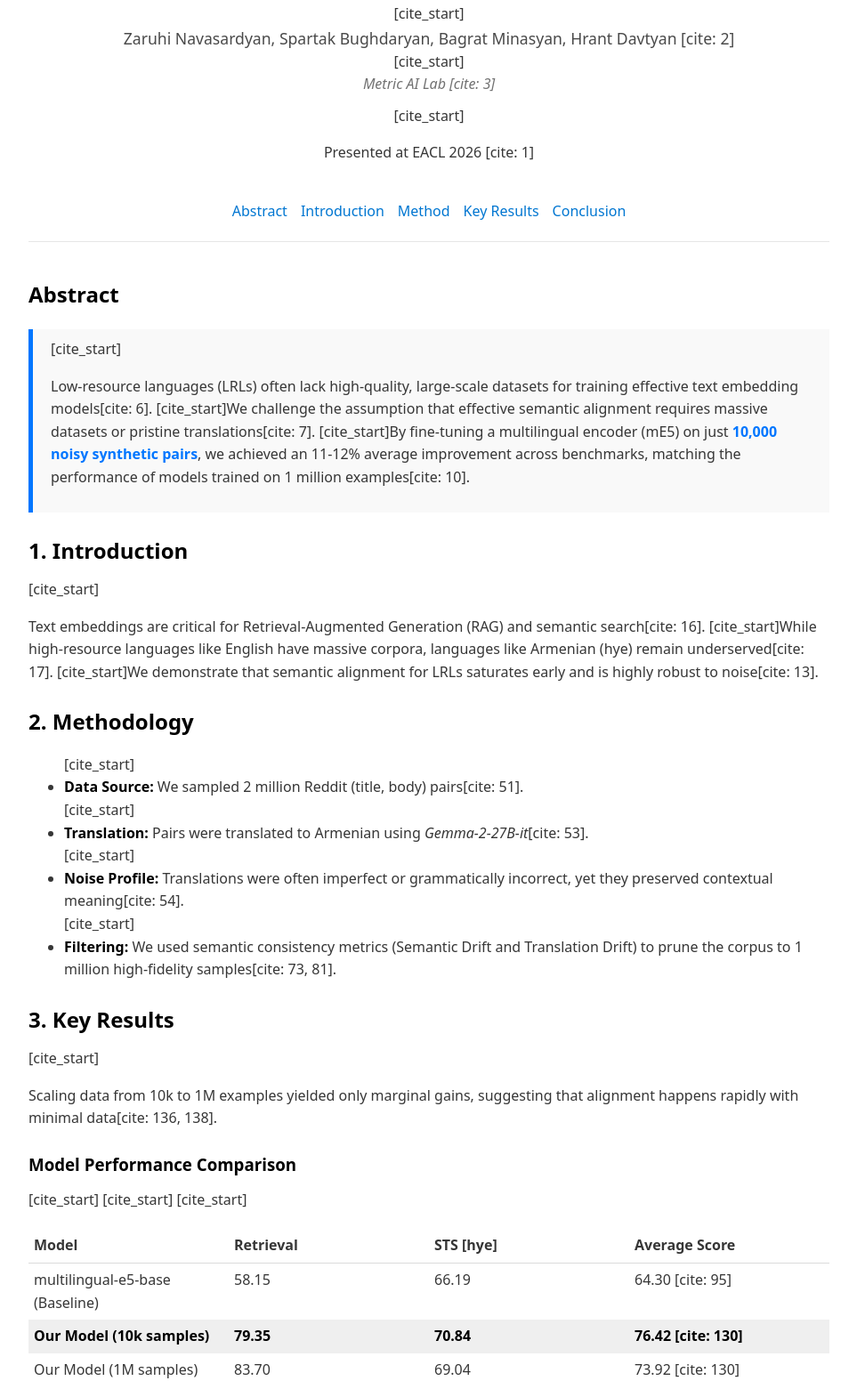
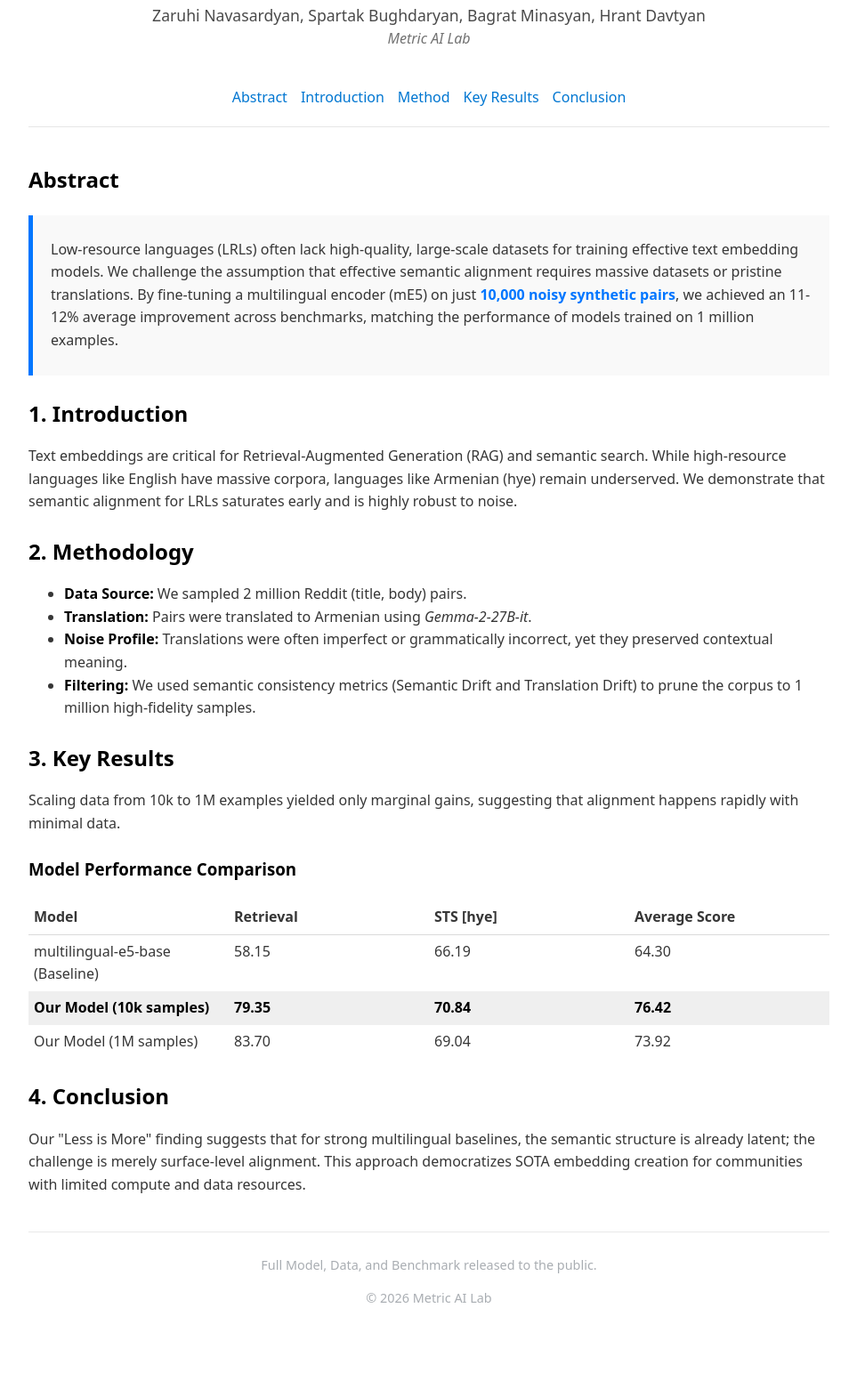
Before and after one commit to Metric-AI-Lab/less-is-more-embeddings, a plain HTML site: page index.html in a window 1280 px wide. Shown: the part 222-1783 px from the top of the page at 89% size, without its empty margins (158-1121 px from the left). After the commit the page ends 1727 px from the top, so only its background shows below. Drawn offline with nearby package versions, Linux system fonts and the light colour scheme.

Commit message:
Fixed citations

```diff
--- a/index.html
+++ b/index.html
@@ -21,9 +21,8 @@
 
 <header>
     <h1>Less is More: Adapting Text Embeddings for Low-Resource Languages with Small Scale Noisy Synthetic Data</h1>
-    [cite_start]<div class="authors">Zaruhi Navasardyan, Spartak Bughdaryan, Bagrat Minasyan, Hrant Davtyan [cite: 2]</div>
-    [cite_start]<div class="affiliations">Metric AI Lab [cite: 3]</div>
-    [cite_start]<p>Presented at EACL 2026 [cite: 1]</p>
+    <div class="authors">Zaruhi Navasardyan, Spartak Bughdaryan, Bagrat Minasyan, Hrant Davtyan</div>
+    <div class="affiliations">Metric AI Lab</div>
 </header>
 
 <nav>
@@ -37,28 +36,28 @@
 <section id="abstract">
     <h2>Abstract</h2>
     <div class="abstract-box">
-        [cite_start]<p>Low-resource languages (LRLs) often lack high-quality, large-scale datasets for training effective text embedding models[cite: 6]. [cite_start]We challenge the assumption that effective semantic alignment requires massive datasets or pristine translations[cite: 7]. [cite_start]By fine-tuning a multilingual encoder (mE5) on just <span class="stat-highlight">10,000 noisy synthetic pairs</span>, we achieved an 11-12% average improvement across benchmarks, matching the performance of models trained on 1 million examples[cite: 10].</p>
+        <p>Low-resource languages (LRLs) often lack high-quality, large-scale datasets for training effective text embedding models. We challenge the assumption that effective semantic alignment requires massive datasets or pristine translations. By fine-tuning a multilingual encoder (mE5) on just <span class="stat-highlight">10,000 noisy synthetic pairs</span>, we achieved an 11-12% average improvement across benchmarks, matching the performance of models trained on 1 million examples.</p>
     </div>
 </section>
 
 <section id="introduction">
     <h2>1. Introduction</h2>
-    [cite_start]<p>Text embeddings are critical for Retrieval-Augmented Generation (RAG) and semantic search[cite: 16]. [cite_start]While high-resource languages like English have massive corpora, languages like Armenian (hye) remain underserved[cite: 17]. [cite_start]We demonstrate that semantic alignment for LRLs saturates early and is highly robust to noise[cite: 13].</p>
+    <p>Text embeddings are critical for Retrieval-Augmented Generation (RAG) and semantic search. While high-resource languages like English have massive corpora, languages like Armenian (hye) remain underserved. We demonstrate that semantic alignment for LRLs saturates early and is highly robust to noise.</p>
 </section>
 
 <section id="method">
     <h2>2. Methodology</h2>
     <ul>
-        [cite_start]<li><strong>Data Source:</strong> We sampled 2 million Reddit (title, body) pairs[cite: 51].</li>
-        [cite_start]<li><strong>Translation:</strong> Pairs were translated to Armenian using <em>Gemma-2-27B-it</em>[cite: 53].</li>
-        [cite_start]<li><strong>Noise Profile:</strong> Translations were often imperfect or grammatically incorrect, yet they preserved contextual meaning[cite: 54].</li>
-        [cite_start]<li><strong>Filtering:</strong> We used semantic consistency metrics (Semantic Drift and Translation Drift) to prune the corpus to 1 million high-fidelity samples[cite: 73, 81].</li>
+        <li><strong>Data Source:</strong> We sampled 2 million Reddit (title, body) pairs.</li>
+        <li><strong>Translation:</strong> Pairs were translated to Armenian using <em>Gemma-2-27B-it</em>.</li>
+        <li><strong>Noise Profile:</strong> Translations were often imperfect or grammatically incorrect, yet they preserved contextual meaning.</li>
+        <li><strong>Filtering:</strong> We used semantic consistency metrics (Semantic Drift and Translation Drift) to prune the corpus to 1 million high-fidelity samples.</li>
     </ul>
 </section>
 
 <section id="results">
     <h2>3. Key Results</h2>
-    [cite_start]<p>Scaling data from 10k to 1M examples yielded only marginal gains, suggesting that alignment happens rapidly with minimal data[cite: 136, 138].</p>
+    <p>Scaling data from 10k to 1M examples yielded only marginal gains, suggesting that alignment happens rapidly with minimal data.</p>
 
     <h3>Model Performance Comparison</h3>
     <table>
@@ -75,19 +74,19 @@
                 <td>multilingual-e5-base (Baseline)</td>
                 <td>58.15</td>
                 <td>66.19</td>
-                [cite_start]<td>64.30 [cite: 95]</td>
+                <td>64.30</td>
             </tr>
             <tr>
                 <td><strong>Our Model (10k samples)</strong></td>
                 <td><strong>79.35</strong></td>
                 <td><strong>70.84</strong></td>
-                [cite_start]<td><strong>76.42 [cite: 130]</strong></td>
+                <td><strong>76.42</strong></td>
             </tr>
             <tr>
                 <td>Our Model (1M samples)</td>
                 <td>83.70</td>
                 <td>69.04</td>
-                [cite_start]<td>73.92 [cite: 130]</td>
+                <td>73.92</td>
             </tr>
         </tbody>
     </table>
@@ -95,11 +94,11 @@
 
 <section id="conclusion">
     <h2>4. Conclusion</h2>
-    [cite_start]<p>Our "Less is More" finding suggests that for strong multilingual baselines, the semantic structure is already latent; the challenge is merely surface-level alignment[cite: 173, 174]. [cite_start]This approach democratizes SOTA embedding creation for communities with limited compute and data resources[cite: 175].</p>
+    <p>Our "Less is More" finding suggests that for strong multilingual baselines, the semantic structure is already latent; the challenge is merely surface-level alignment. This approach democratizes SOTA embedding creation for communities with limited compute and data resources.</p>
 </section>
 
 <footer>
-    [cite_start]<p>Full Model, Data, and Benchmark released to the public. [cite: 14]</p>
+    <p>Full Model, Data, and Benchmark released to the public.</p>
     <p>© 2026 Metric AI Lab</p>
 </footer>
 
```
